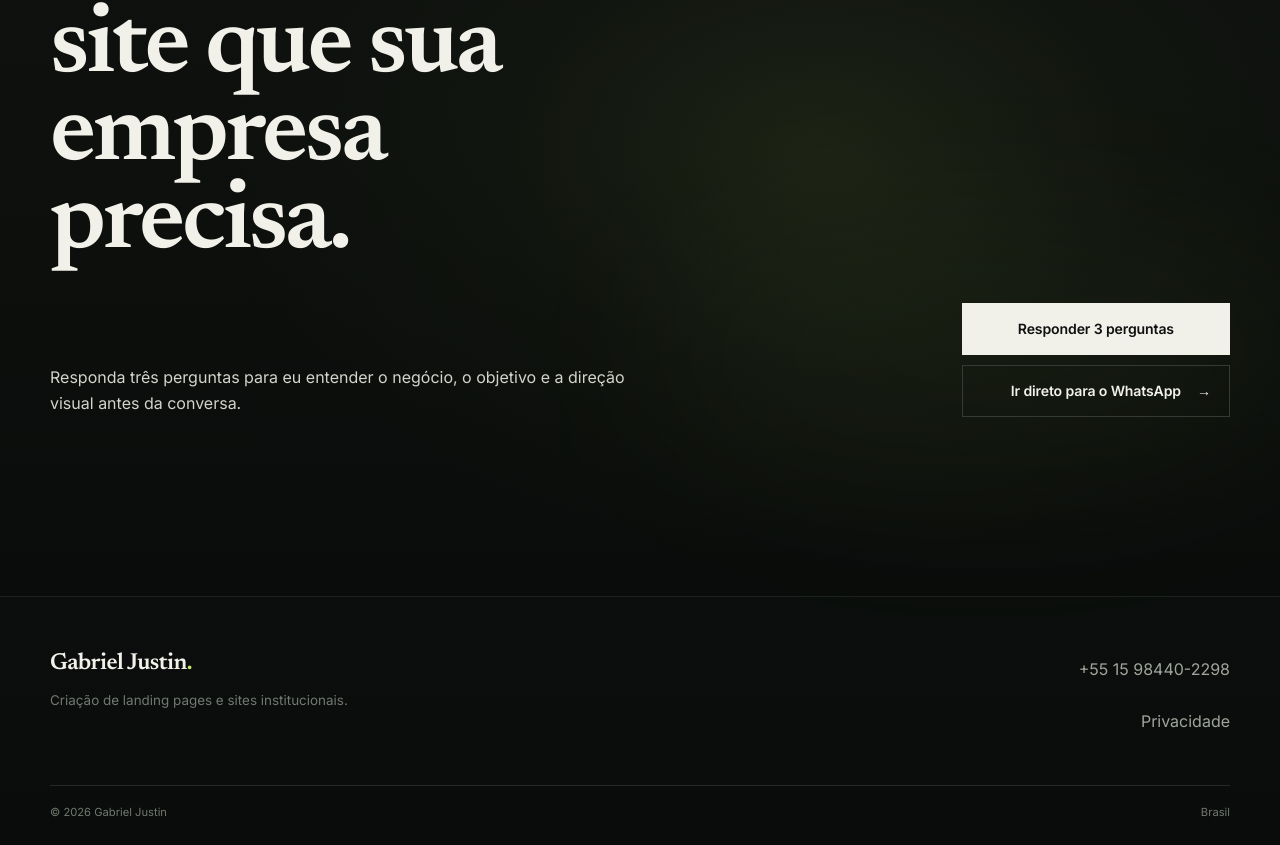
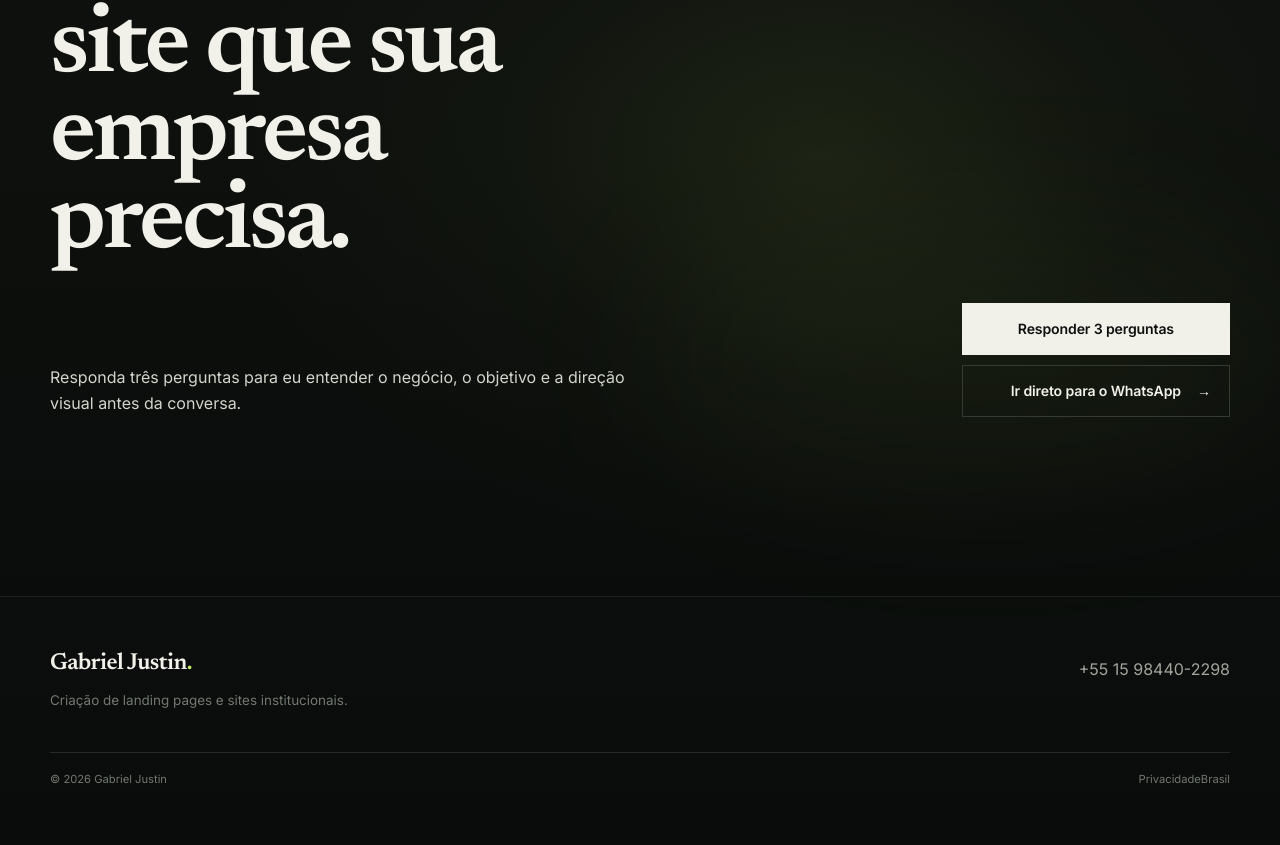
Before and after one commit to gabrieljmeira/gabriel-justin-site, a Next.js app: page / in a window 1280 px wide. Shown: the part 8109-8954 px from the top of the page. After the commit the page ends 8921 px from the top, so only its background shows below. Built offline with nearby package versions, Linux system fonts and the light colour scheme.

Commit message:
design: move privacy link to footer legal row

```diff
--- a/components/Footer.tsx
+++ b/components/Footer.tsx
@@ -13,12 +13,14 @@ export function Footer() {
         </div>
         <div className="footer-links">
           <a href={contactUrl} target="_blank" rel="noreferrer">{SITE.whatsappDisplay}</a>
-          <Link href="/privacidade/">Privacidade</Link>
         </div>
       </div>
       <div className="shell footer-bottom">
         <span>© {new Date().getFullYear()} Gabriel Justin</span>
-        <span>Brasil</span>
+        <div className="footer-legal">
+          <Link href="/privacidade/">Privacidade</Link>
+          <span>Brasil</span>
+        </div>
       </div>
     </footer>
   );
```
